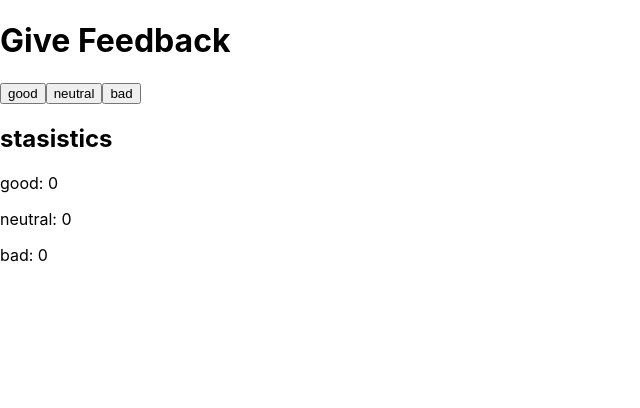
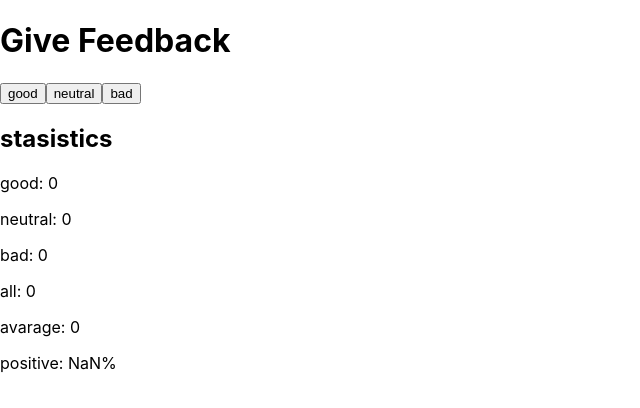
Before and after one commit to mikhita/part1b, a React (Create React App) app: page / in a window 1280 px wide. Shown: the top 408 px of the page, without its empty margins (0-640 px from the left). Built offline with nearby package versions, Linux system fonts and the light colour scheme.

Commit message:
unicafe step2

```diff
--- a/src/App.js
+++ b/src/App.js
@@ -1,4 +1,35 @@
 import { useState } from "react";
+const Stasistics = ({ good, neutral, bad, all, average, positive }) => {
+  return (
+    <div>
+      <p>
+        {"good: "}
+        {good}
+      </p>
+      <p>
+        {"neutral: "}
+        {neutral}
+      </p>
+      <p>
+        {"bad: "}
+        {bad}
+      </p>
+      <p>
+        {"all: "}
+        {all}
+      </p>
+      <p>
+        {"avarage: "}
+        {average}
+      </p>
+      <p>
+        {"positive: "}
+        {positive}
+        {"%"}
+      </p>
+    </div>
+  );
+};
 
 const App = () => {
   const [good, setGood] = useState(0);
@@ -14,6 +45,10 @@ const App = () => {
   const handleClick2 = () => {
     setBad(bad + 1);
   };
+
+  const all = good + neutral + bad;
+  const average = (good - bad) / 2;
+  const positive = (good / all) * 100;
   return (
     <div>
       <h1>Give Feedback</h1>
@@ -21,18 +56,14 @@ const App = () => {
       <button onClick={handleClick1}>neutral</button>
       <button onClick={handleClick2}>bad</button>
       <h2>stasistics</h2>
-      <p>
-        {"good: "}
-        {good}
-      </p>
-      <p>
-        {"neutral: "}
-        {neutral}
-      </p>
-      <p>
-        {"bad: "}
-        {bad}
-      </p>
+      <Stasistics
+        good={good}
+        neutral={neutral}
+        bad={bad}
+        all={all}
+        average={average}
+        positive={positive}
+      />
     </div>
   );
 };
```
